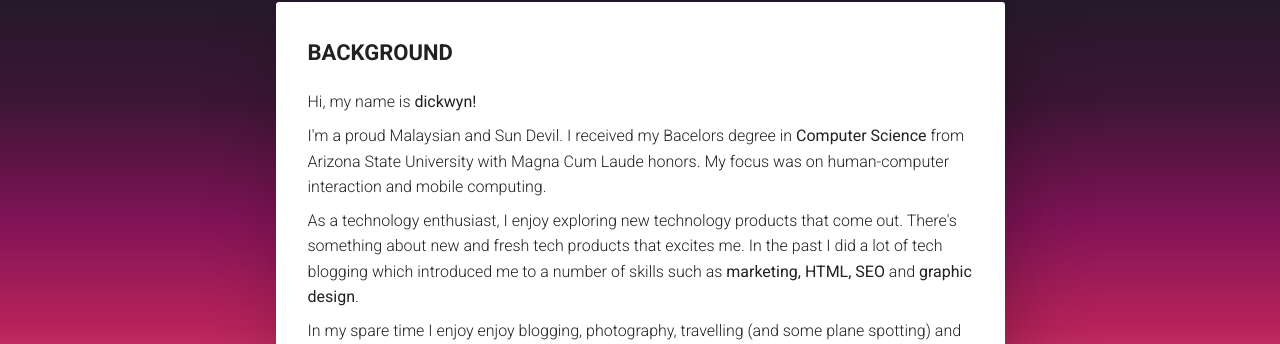
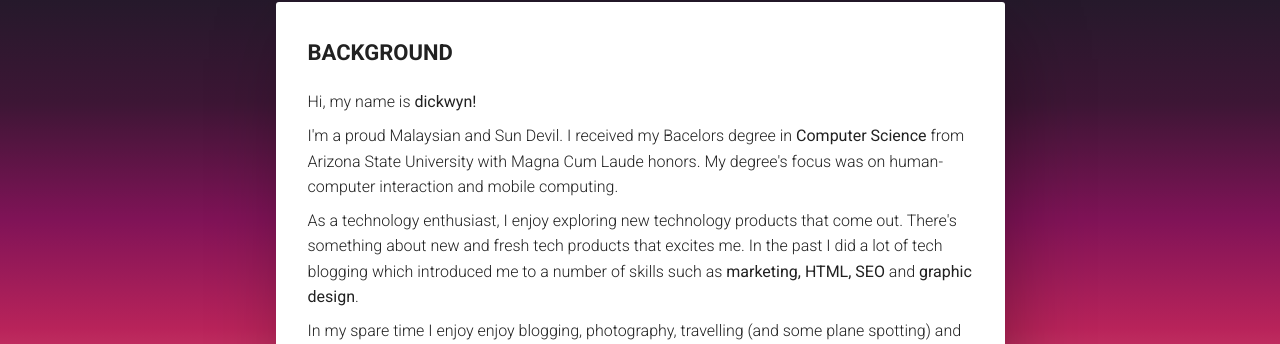
Before and after one commit to dickwyn/v2, a Jekyll site: the page built from index.html, in a window 1280 px wide and 900 px high, scrolled down 807 px. Shown: the part 134-478 px from the top of the window. Built offline with Jekyll 4.4.1, drawn with Linux system fonts in a browser that asks for light colours; nearby versions of some CDN libraries; Markdown is read by kramdown in place of the engine named in the settings; comment, search, counter and statistics services are not loaded.

Commit message:
update long summary

```diff
--- a/_data/summaries.yml
+++ b/_data/summaries.yml
@@ -3,7 +3,7 @@
 
 long:
   - item: Hi, my name is <b>dickwyn!</b>
-  - item: I'm a proud Malaysian and Sun Devil. I received my Bacelors degree in <b>Computer Science</b> from Arizona State University with Magna Cum Laude honors. My focus was on human-computer interaction and mobile computing.
+  - item: I'm a proud Malaysian and Sun Devil. I received my Bacelors degree in <b>Computer Science</b> from Arizona State University with Magna Cum Laude honors. My degree's focus was on human-computer interaction and mobile computing.
   - item: As a technology enthusiast, I enjoy exploring new technology products that come out. There's something about new and fresh tech products that excites me. In the past I did a lot of tech blogging which introduced me to a number of skills such as <b>marketing, HTML, SEO</b> and <b>graphic design</b>.
   - item: In my spare time I enjoy enjoy blogging, photography, travelling (and some plane spotting) and doing (a lot of) online shopping. Additionally, I am an advocate for <b>sustainability, gender equality</b> and <b>inclusion</b>.
   - item: I'm almost always checking my (<b>email</b>) inbox. So shoot me an email if you would like to chat.
```
